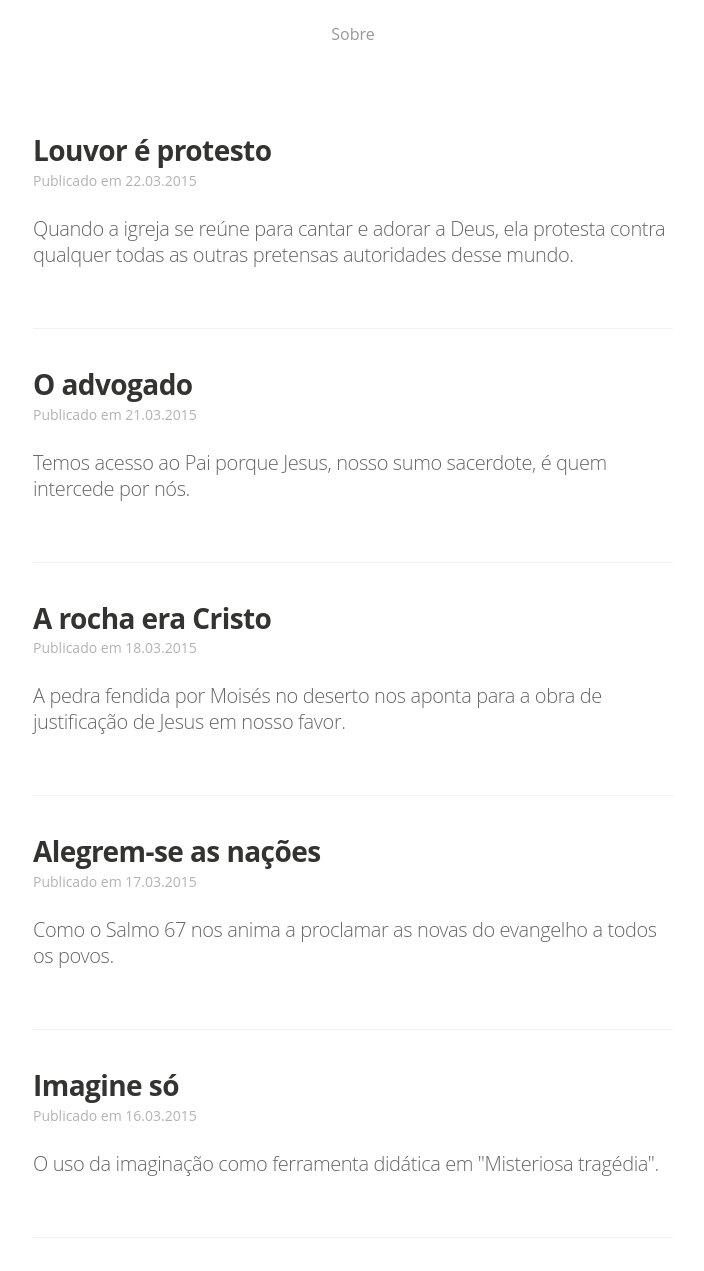
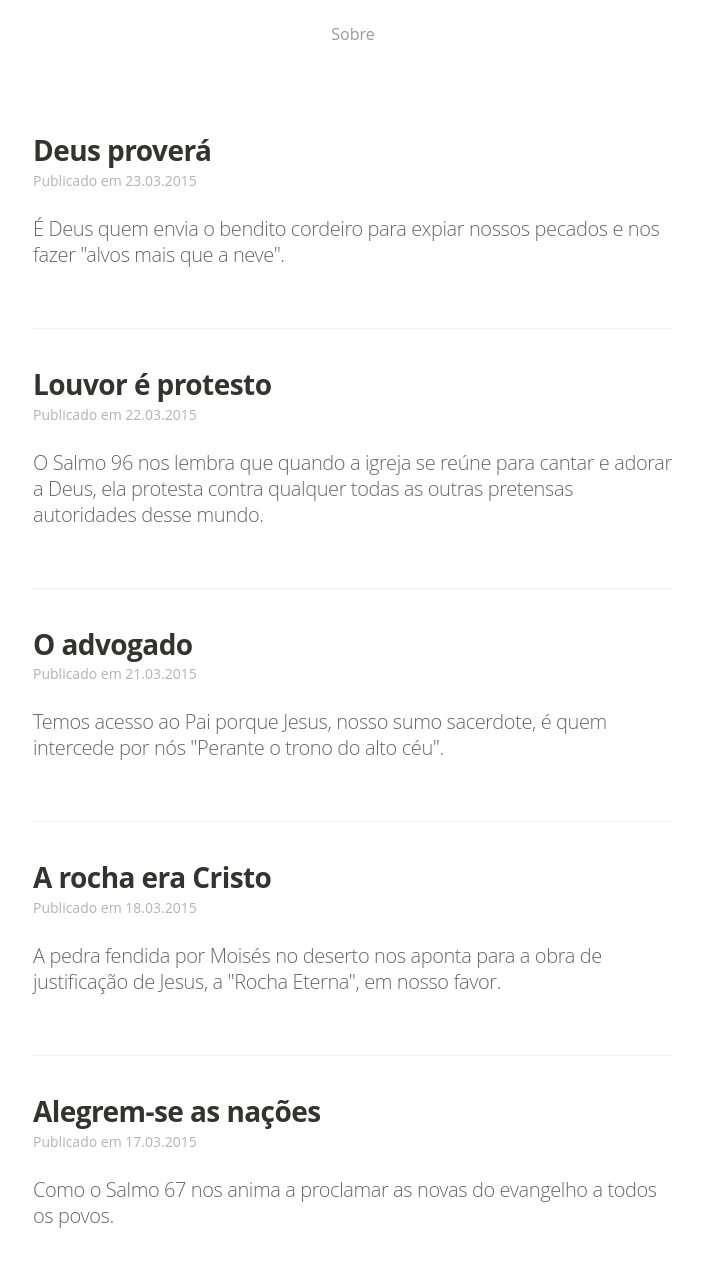
Before and after one commit to filipe-schulz/filipe-schulz.github.io, a Jekyll site: the page built from index.html, in a window 1280 px wide and 1400 px high, scrolled down 487 px, cut to the strip 129-1400 px from the top of the window. Shown: the whole strip, without its empty margins (287-991 px from the left). Built offline with Jekyll 4.4.1, drawn with Linux system fonts in a browser that asks for light colours; nearby versions of some CDN libraries; some web fonts are replaced; the list of posts is cut into pages by our own code; some of the changed lines change nothing that is shown.

Commit message:
alvo mais que a neve e resumos

```diff
--- a/_posts/2015-03-18-a-rocha-era-cristo.md
+++ b/_posts/2015-03-18-a-rocha-era-cristo.md
@@ -3,7 +3,7 @@ layout: post
 title:  "A rocha era Cristo"
 date:   2015-03-18 09:00:00
 image: /assets/article_images/2015-03-18-a-rocha-era-cristo.jpg
-excerpt: "A pedra fendida por Moisés no deserto nos aponta para a obra de justificação de Jesus em nosso favor."
+excerpt: "A pedra fendida por Moisés no deserto nos aponta para a obra de justificação de Jesus, a \"Rocha Eterna\", em nosso favor."
 youtube: "RexG0czdp3k"
 letra: |
   Rocha eterna, meu Jesus<br>
--- a/_posts/2015-03-21-o-advogado.md
+++ b/_posts/2015-03-21-o-advogado.md
@@ -3,7 +3,7 @@ layout: post
 title:  "O advogado"
 date:   2015-03-21 09:00:00
 image: /assets/article_images/2015-03-21-o-advogado.jpg
-excerpt: "Temos acesso ao Pai porque Jesus, nosso sumo sacerdote, é quem intercede por nós."
+excerpt: "Temos acesso ao Pai porque Jesus, nosso sumo sacerdote, é quem intercede por nós \"Perante o trono do alto céu\"."
 youtube: "LULK2nZ6sCc"
 letra: |
   Perante o trono do alto céu<br>
--- a/_posts/2015-03-22-louvor-e-protesto.md
+++ b/_posts/2015-03-22-louvor-e-protesto.md
@@ -3,7 +3,7 @@ layout: post
 title:  "Louvor é protesto"
 date:   2015-03-22 09:00:00
 image: /assets/article_images/2015-03-22-louvor-e-protesto.jpg
-excerpt: "Quando a igreja se reúne para cantar e adorar a Deus, ela protesta contra qualquer todas as outras pretensas autoridades desse mundo."
+excerpt: "O Salmo 96 nos lembra que quando a igreja se reúne para cantar e adorar a Deus, ela protesta contra qualquer todas as outras pretensas autoridades desse mundo."
 youtube: "V8_1MiMY3bM"
 letra: |
   Cantai ao Senhor um cântico novo<br>
--- /dev/null
+++ b/_posts/2015-03-23-deus-provera.md
@@ -0,0 +1,52 @@
+---
+layout: post
+title:  "Deus proverá"
+date:   2015-03-23 09:00:00
+image: /assets/article_images/2015-03-23-deus-provera.jpg
+excerpt: "É Deus quem envia o bendito cordeiro para expiar nossos pecados e nos fazer \"alvos mais que a neve\"."
+youtube: "Fa1afzmDL1Q"
+letra: |
+  Seja bendito o Cordeiro<br>
+  Que na cruz por nós padeceu<br>
+  Seja bendito o seu sangue<br>
+  Que por nós, pecadores, verteu<br>
+  Eis que no sangue lavados<br>
+  E tendo puro o coração<br>
+  Os pecadores remidos<br>
+  Por Jesus têm com Deus comunhão<br>
+  <br>
+  *Alvo mais que a neve*<br>
+  *Alvo mais que a neve*<br>
+  *Sim, nesse sangue lavado*<br>
+  *Mais alvo que a neve eu estou*<br>
+  <br>
+  Quão espinhosa coroa<br>
+  Que Jesus por nós suportou<br>
+  Ó! Quão profundas as chagas<br>
+  Que nos provam o quanto ele amou<br>
+  Eis nessas chagas pureza<br>
+  Para o maior pecador<br>
+  A quem mais alvo que a neve<br>
+  O teu sangue transforma, Senhor<br>
+  <br>
+  Se as faltas nós confessarmos<br>
+  E seguirmos na tua luz<br>
+  Tu não somente perdoas<br>
+  Purificas também, ó Jesus<br>
+  Lavas de todo pecado<br>
+  Que maravilha de amor<br>
+  Pois que mais alvo que a neve<br>
+  O teu sangue nos torna, Senhor<br>
+
+
+---
+
+# Deus proverá
+
+"Eis o fogo e a lenha, mas onde está o cordeiro para o holocausto?". No ranking das perguntas mais difíceis de toda a história, essa talvez esteja entre as cinco primeiras. Não porque a resposta seja necessariamente difícil, mas por toda a situação: Deus decide por à prova a fé de Abraão (Gênesis 22.1) e pede que ele ofereça seu filho Isaque em holocausto no alto de um monte. Lembre-se, Isaque era o filho da promessa, o filho que o próprio Deus deu a Abraão e sua esposa Sara, embora ambos já tivessem passado da idade de gerar filhos a várias décadas. Abraão, a essa altura da vida, já avançado em anos e tendo servido a Deus a maior parte deles, obedece prontamente. E ao chegar no topo do monte apontado por Deus, ele ouve as únicas palavras de Isaque, nesse trecho, registradas na Escritura: "estou vendo que vamos oferecer holocausto ao Senhor; vejo o altar, o cutelo, a lenha e o fogo. Mas onde está o cordeiro?". E agora, Abraão?
+
+Essa é a pergunta de um milhão de reais, e não haverá ajuda de universitários. Essa é a pergunta que começou a ser feita desde o Éden, quando nossos pais desobedeceram a ordem do Criador, e entre as maldições que a queda nos legou, Deus também promete a semente da mulher, que esmagaria a cabeça da serpente, mas seria ferido ao fazê-lo. E ao sacrificar um animal para cobrir a vergonha da culpa do primeiro casal, o próprio Deus estabelece o padrão: sangue por sangue, vida por vida; para cobrir pecados, alguém tem que pagar o preço. E desde então nos perguntamos: onde está o cordeiro que pagará o preço do meu pecado?
+
+"Deus proverá para si, meu filho, o cordeiro para o holocausto", responde Abraão. E o resto da história é bem conhecido; Deus interrompe Abraão, reconhece sua fidelidade por não lhe negar seu único filho, e um cordeiro aparece e é sacrificado no lugar do jovem Isaque. "Seja bendito o Cordeiro!", clamamos todos. "Alvo mais que a neve" pode não ser um hino de muita história (tem pouco mais de 100 anos), e seu autor - Eden R. Latta - não é reconhecido entre os maiores de todos os tempos, mas nele encontramos a resposta para a pergunta de Isaque. Foi Jesus Cristo de Nazaré que "na cruz por nós padeceu" e suportou espinhosa cora e profundas chagas "que nos provam o quanto ele amou". E é o sangue dele, derramado sobre a cruz em holocausto em nosso favor que "não somente perdoas, purificas também", e nele lavados, temos "com Deus comunhão".
+
+Deus proveu para si um cordeiro para cobrir a nossa culpa. No alto de outro monte, o cutelo da ira divina não foi interrompido, a pergunta - "Deus meu, Deus meu, por que me desamparaste? - não foi respondida, e Deus cumpriu a promessa da semente de Eva, ferido mortalmente ao esmagar cabeça da serpente, e nos uniu consigo novamente, provando seu amor, "porquanto não me negaste o filho, o teu único filho". E uma outra promessa, embora menos famosa que a de Abraão, também ali foi cumprida. O sangue bendito - "que, por nós, pecadores, verteu" - responde o clamor de Davi, no Salmo 51: "Purifica-me com hissopo, e ficarei limpo; lava-me, e ficarei mais alvo que a neve". Seja bendito eternamente o cordeiro imaculado de Deus, seu próprio Filho, que não poupou sua própria vida e na montanha derramou seu sangue. Graças a Deus, pois, "nesse sangue lavado, mais alvo que a neve eu estou".
```
Also changed, not shown: 1 other file.
